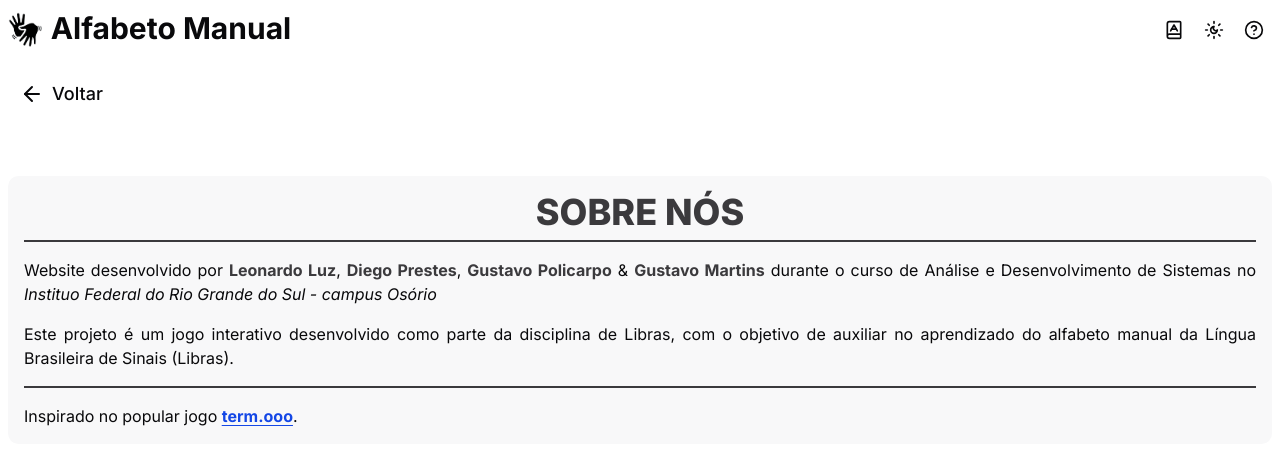
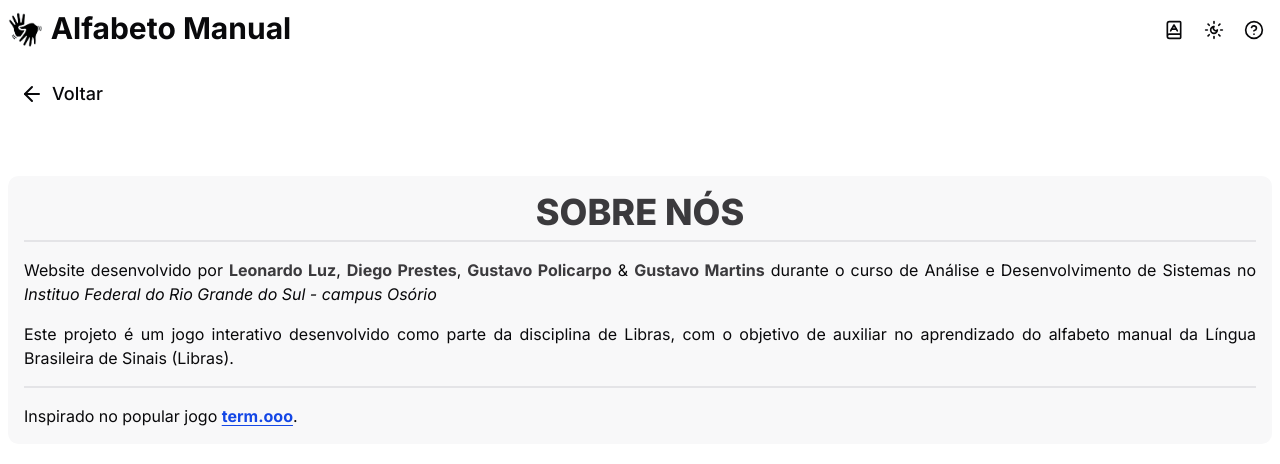
Before and after one commit to Leonardo-Luz/react-ts-libras-guess-game, a React (Vite) app: page /about-us in a window 1280 px wide. Shown: the top 464 px of the page. Built offline with nearby package versions, Linux system fonts and the light colour scheme.

Commit message:
style: change <hr> colors to default on about-us page

```diff
--- a/src/routes/AboutUs.tsx
+++ b/src/routes/AboutUs.tsx
@@ -21,7 +21,7 @@ export const AboutUs = () => {
 				<div className="flex flex-col gap-4 my-12 rounded-lg p-4 bg-accent">
 					<div className="flex flex-col gap-2">
 						<h1 className="self-center text-4xl text-primary font-extrabold">SOBRE NÓS</h1>
-						<hr className="w-full border-primary border-1" />
+						<hr className="w-full border-1" />
 					</div>
 					<p className="w-full self-center text-justify text-1xl">
 						Website desenvolvido por <strong className="text-primary">Leonardo Luz</strong>, <strong className="text-primary">Diego Prestes</strong>, <strong className="text-primary">Gustavo Policarpo</strong> & <strong className="text-primary">Gustavo Martins</strong> durante o curso de Análise e Desenvolvimento de Sistemas no <em>Instituo Federal do Rio Grande do Sul - campus Osório</em>
@@ -29,7 +29,7 @@ export const AboutUs = () => {
 					<p className="w-full self-center text-justify text-1xl">
 						Este projeto é um jogo interativo desenvolvido como parte da disciplina de Libras, com o objetivo de auxiliar no aprendizado do alfabeto manual da Língua Brasileira de Sinais (Libras).
 					</p>
-					<hr className="w-full border-primary border-1" />
+					<hr className="w-full border-1" />
 					<p className="w-full self-center text-justify text-1xl">
 						Inspirado no popular jogo <a
 							href="https://term.ooo"
```
